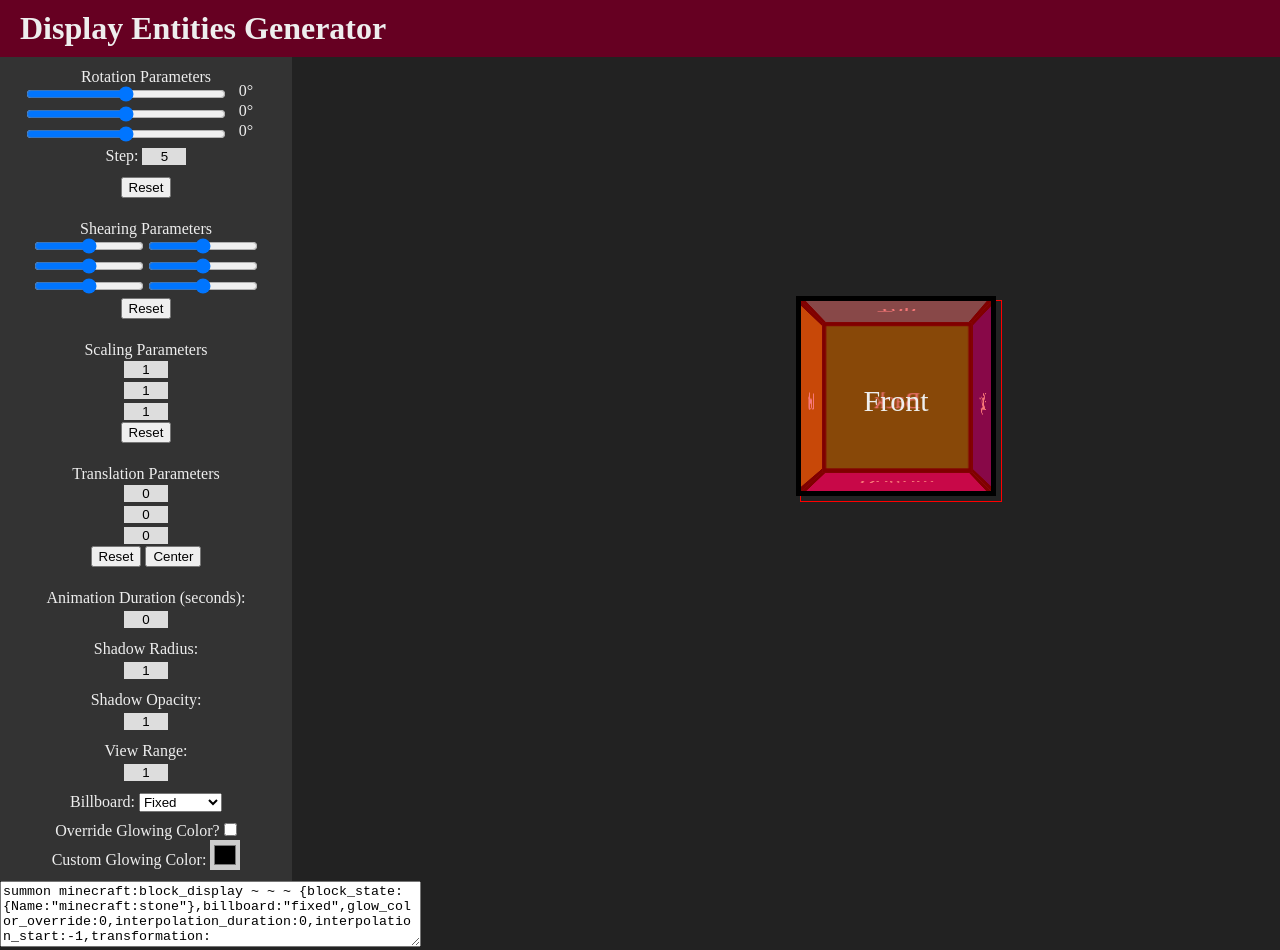
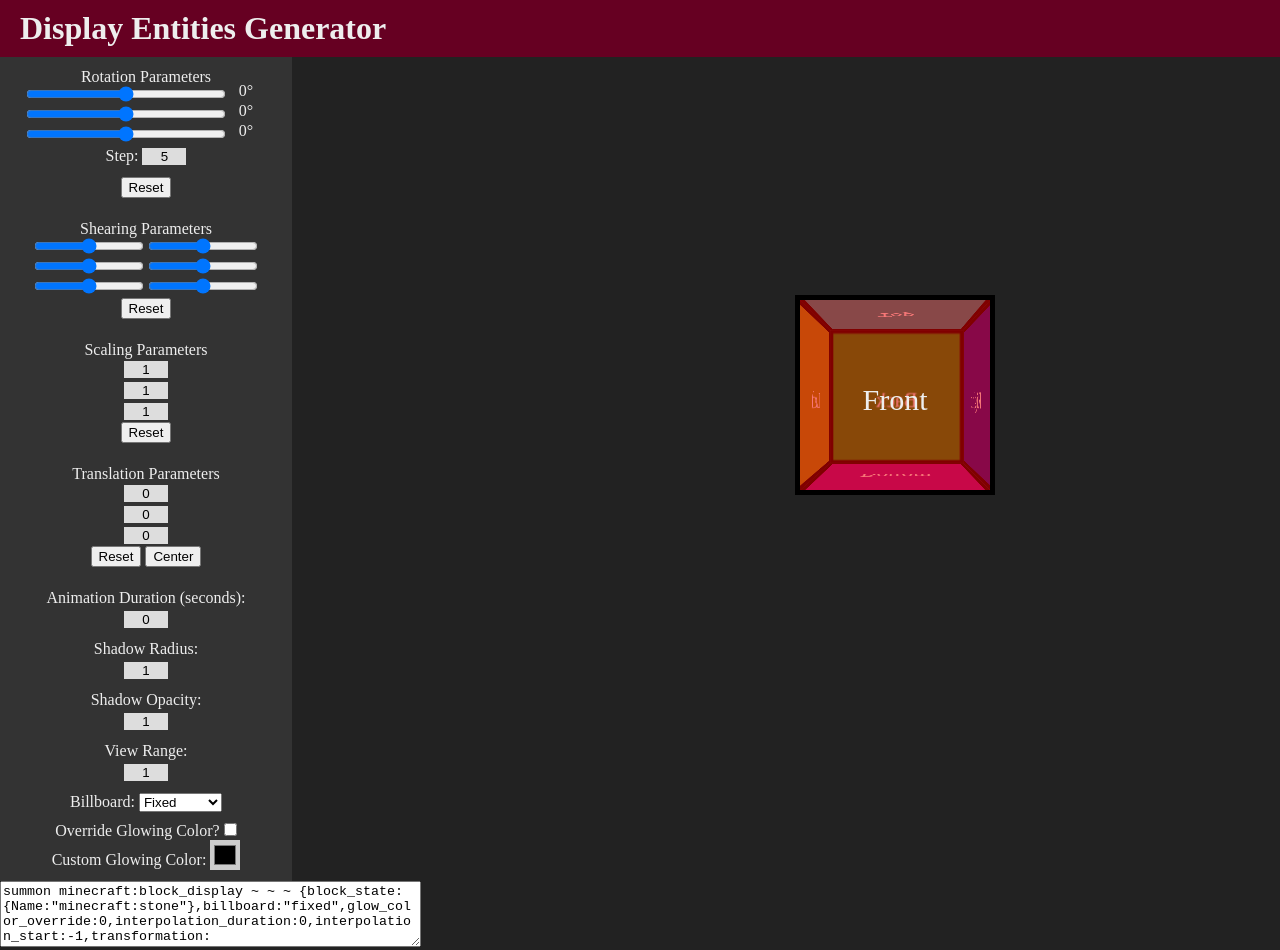
Before and after one commit to supercam19/minecraft-display-entities-generator, a plain HTML site: page index.html in a window 1280 px wide. Drawn offline with Linux system fonts and the light colour scheme.

Commit message:
Update display.css

```diff
--- a/display.css
+++ b/display.css
@@ -92,8 +92,7 @@ input[type=range]:focus {
   position: fixed;
   top: 300px;
   margin-left: 800px;
-  border: 1px solid red;
-  perspective: 600px;
+  perspective: 400px;
   -webkit-user-select: none; /* Safari */
   -ms-user-select: none; /* IE 10 and IE 11 */
   user-select: none; /* Standard syntax */
```
